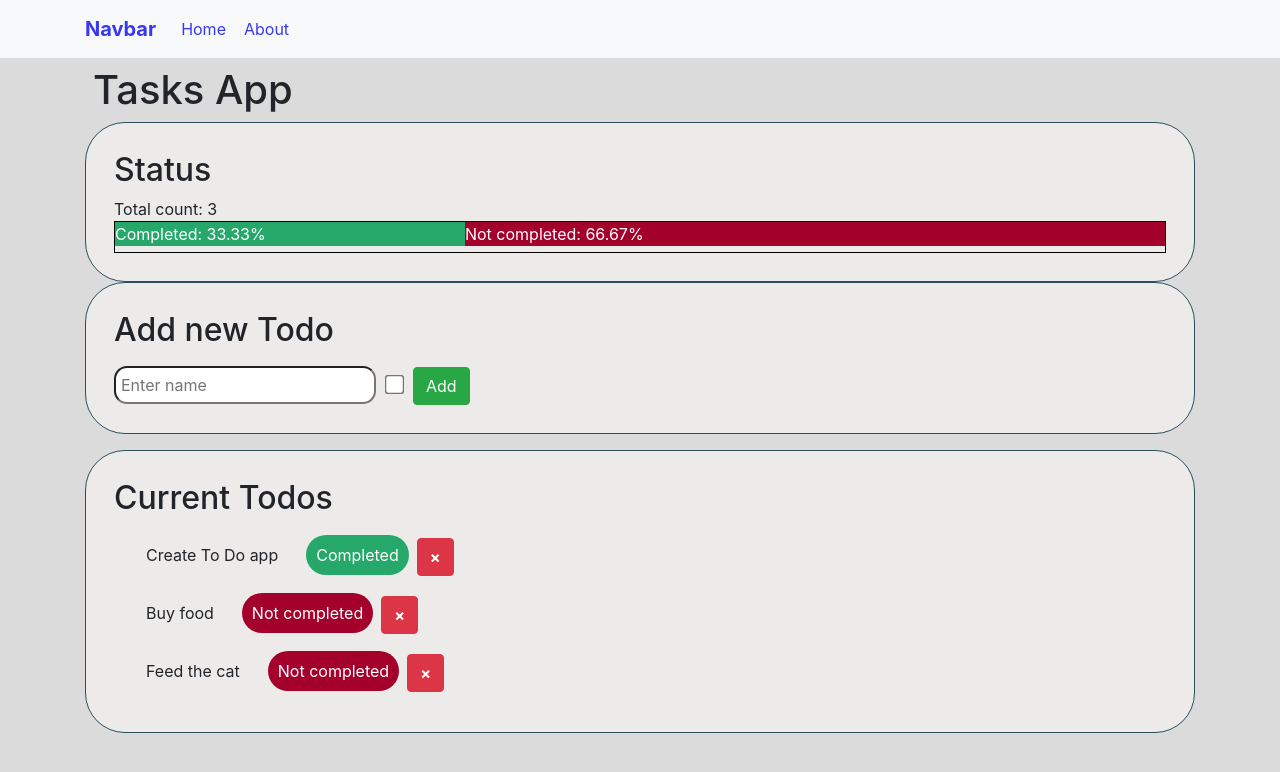
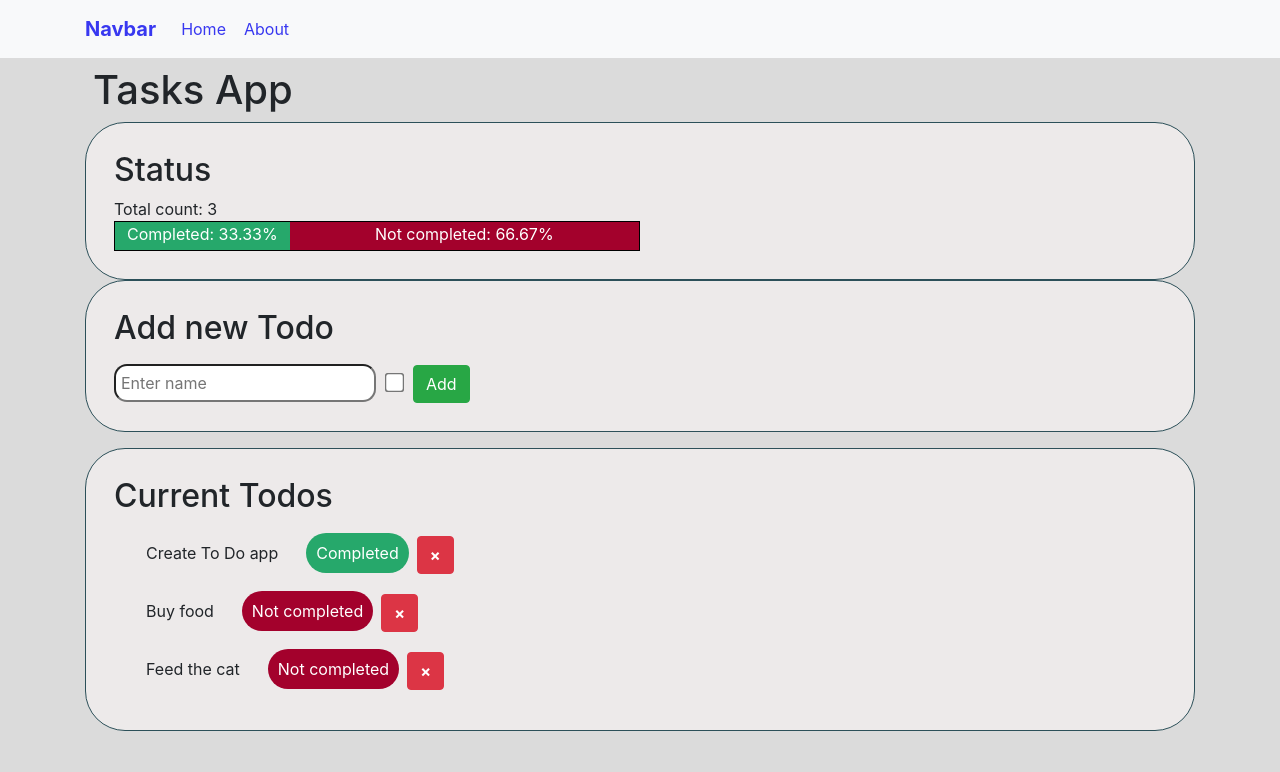
Before and after one commit to MartinKamenov/React-ToDoApp, a React (Create React App) app: page / in a window 1280 px wide. Both pictures are taken after a click on the element "Create To Do app". Shown: the top 772 px of the page. Built offline with nearby package versions, Linux system fonts and the light colour scheme.

Commit message:
Fixed style status bar

```diff
--- a/src/components/todos/css/todos.css
+++ b/src/components/todos/css/todos.css
@@ -16,19 +16,29 @@
 
 span.completed-percenteger {
     margin: 0px;
+    text-align: center;
     background-color: #26a86b;
     color: white;
-    height: 100%;
+    height: 28px;
     overflow: hidden;
     display: inline-block;
+    white-space: nowrap;
+    text-overflow: ellipsis;
 }
 span.incompleted-percenteger {
     margin: 0px;
+    text-align: center;
     background-color: #a3012c;
     color: white;
-    height: 100%;
+    height: 28px;
     overflow: hidden;
     display: inline-block;
+    white-space: nowrap;
+    text-overflow: ellipsis;
+}
+
+.gone {
+    display: none !important;
 }
 
 .todo {
@@ -51,8 +61,9 @@ span.incompleted-percenteger {
 }
 
 .percent-visualizer {
+    height: 30px;
     border: 1px solid black;
-    padding: 0px;
+    padding: 0px !important;
 }
 
 .delete-btn {
--- a/src/components/todos/todoStatus.jsx
+++ b/src/components/todos/todoStatus.jsx
@@ -6,11 +6,15 @@ const TodoStatus = (props) => {
             <h2 className="m-2 header">Status</h2>
             <div className="m-2">
                 <div>Total count: {props.totalCount}</div>
-                <div className="percent-visualizer">
-                    <span className="completed-percenteger"
-                        style={{ width: props.completedPercent+'%'  }}>Completed: {props.completedPercent}%</span>
-                    <span className="incompleted-percenteger"
-                        style={{ width: props.notCompletedPercent+'%' }}>Not completed: {props.notCompletedPercent}%</span>
+                <div className="percent-visualizer col-md-6">
+                    <span className={ props.completedPercent.classList }
+                        style={{ width: props.completedPercent.percent  }}>
+                        Completed: { props.completedPercent.percent }
+                    </span>
+                    <span className={ props.notCompletedPercent.classList }
+                        style={{ width: props.notCompletedPercent.percent }}>
+                        Not&nbsp;completed: { props.notCompletedPercent.percent }
+                    </span>
                 </div>
             </div>
         </div>
--- a/src/components/todos/todos.jsx
+++ b/src/components/todos/todos.jsx
@@ -70,14 +70,20 @@ class ToDos extends Component {
 
     getCompletedPercent() {
         const todos = this.state.todos;
-        const percent = ((todos.filter(t => t.completed).length / todos.length) * 100).toFixed(2);
-        return percent;
+        const completedTodos = todos.filter(t => t.completed).length;
+        const percent = (( completedTodos / todos.length) * 100).toFixed(2);
+        let classList = 'completed-percenteger';
+        classList += completedTodos ? '' : ' gone';
+        return { percent: percent + '%', classList };
     }
 
     getIncompletedPercent() {
         const todos = this.state.todos;
-        const percent = ((todos.filter(t => !t.completed).length / todos.length) * 100).toFixed(2);
-        return percent;
+        const incompletedTodos = todos.filter(t => !t.completed).length;
+        const percent = ((incompletedTodos / todos.length) * 100).toFixed(2);
+        let classList = 'incompleted-percenteger';
+        classList += incompletedTodos ? '' : ' gone';
+        return { percent: percent + '%', classList };
     }
 
     render() {
```
